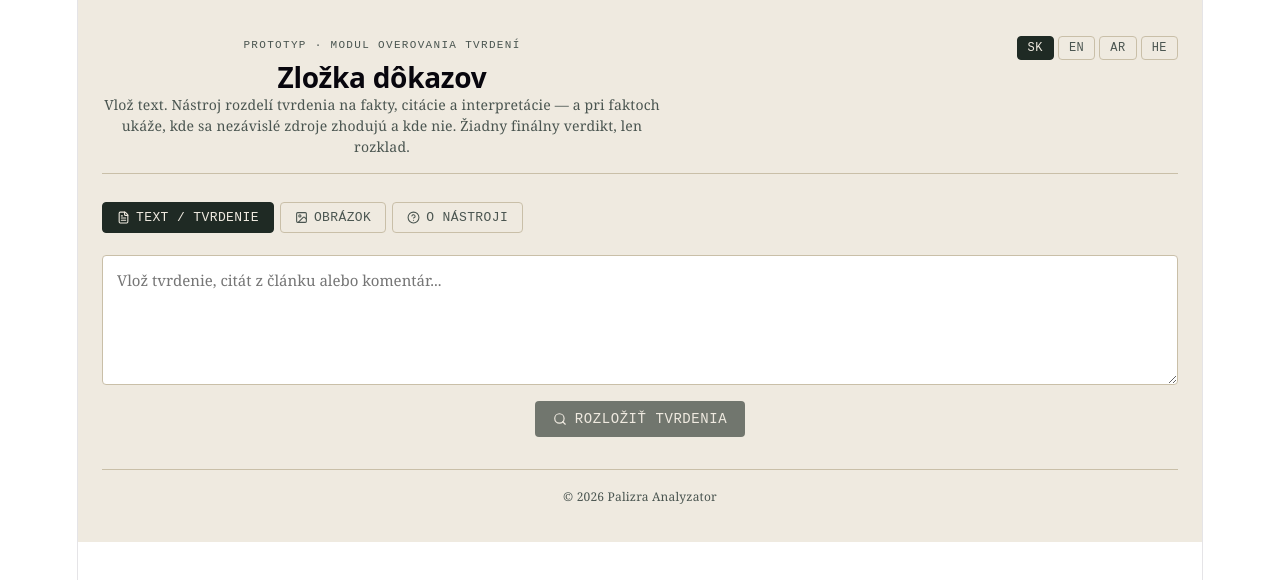
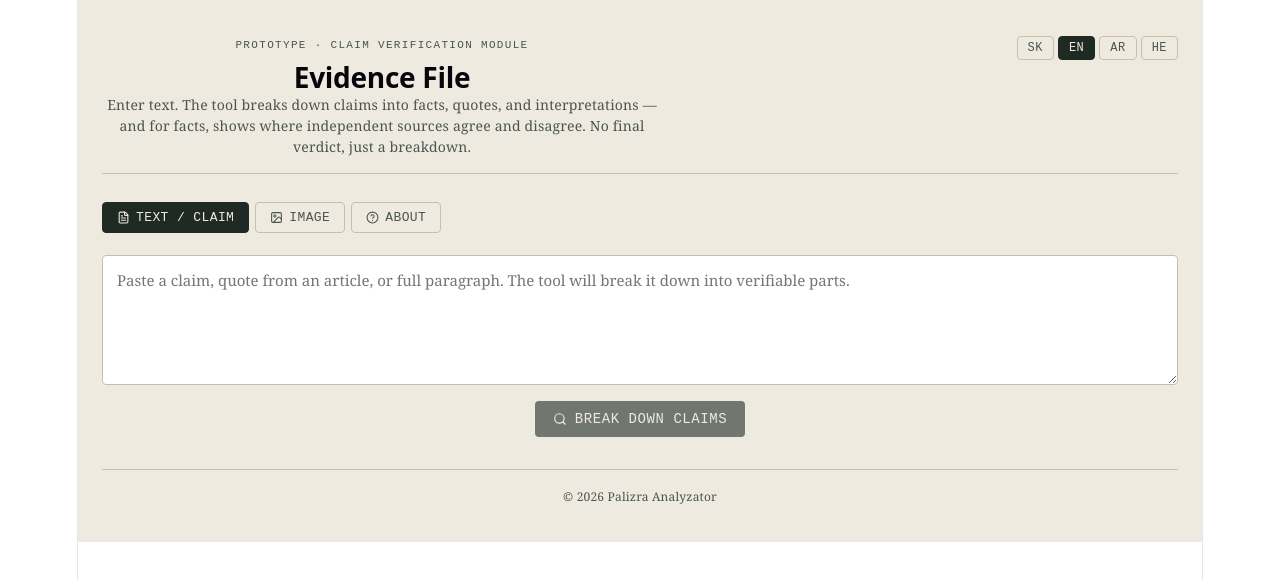
Before and after one commit to jooguda-protomot/palizra-frontend, a React app: page / in a window 1280 px wide. Shown: the top 580 px of the page. Built offline with nearby package versions, Linux system fonts and the light colour scheme; the HTML template or start-up script is replaced by a standard one.

Commit message:
Defaultny jazyk EN

```diff
--- a/src/App.jsx
+++ b/src/App.jsx
@@ -103,7 +103,7 @@ async function verifyClaimViaBackend(claim, lang) {
 }
 
 export default function ClaimVerifierDemo() {
-  const [lang, setLang] = useState("sk");
+  const [lang, setLang] = useState("en");
   const t = (key) => {
     const val = translations[lang]?.[key] ?? translations["sk"]?.[key] ?? key;
     return typeof val === "string" ? val.replace("{year}", new Date().getFullYear()) : val;
```
